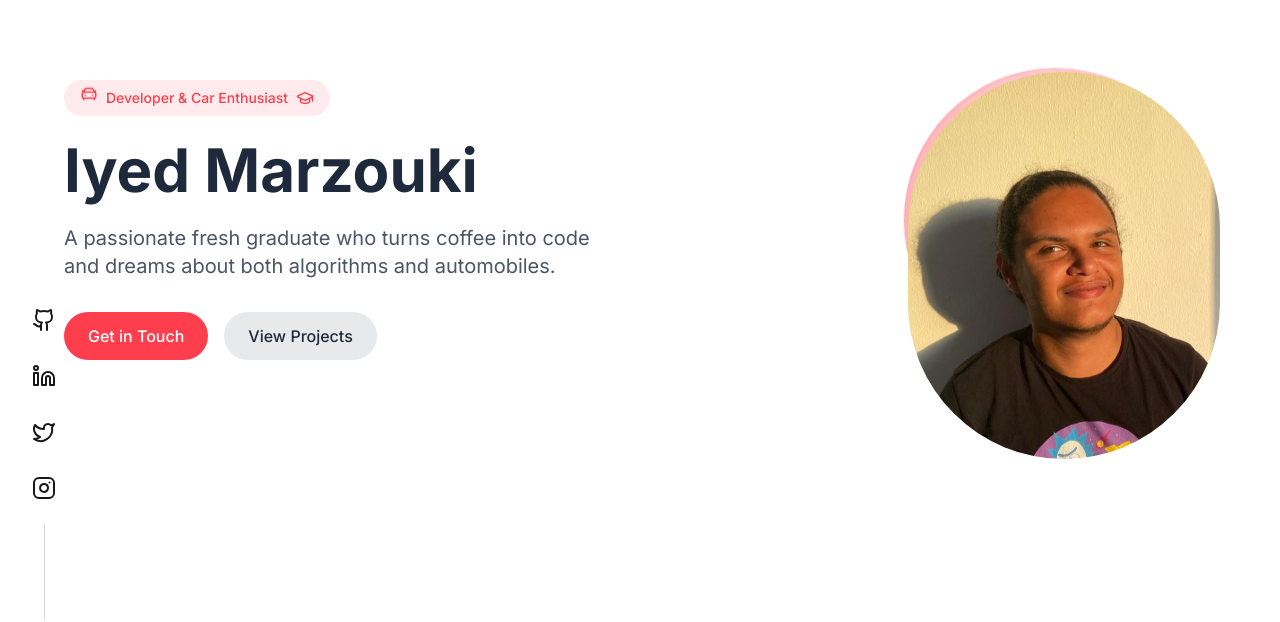
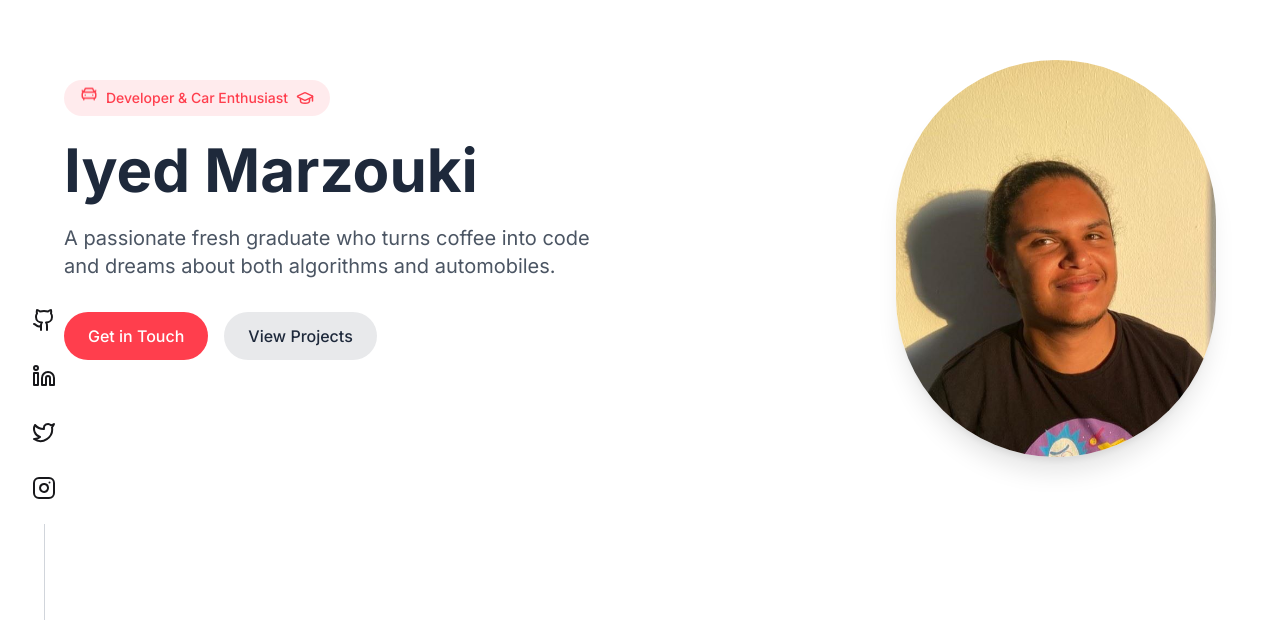
Before and after one commit to iyedmarz/iyed-portfolio-express, a React (Vite) app: page / in a window 1280 px wide. Shown: the part 180-802 px from the top of the page. Built offline with nearby package versions, Linux system fonts and the light colour scheme.

Commit message:
Update Hero Section background
The prompt requested a change to the background of the hero section image.  No specific changes were detailed.

```diff
--- a/src/components/HeroSection.tsx
+++ b/src/components/HeroSection.tsx
@@ -34,11 +34,10 @@ const HeroSection = () => {
         </div>
         <div className="md:flex-1 flex justify-center md:justify-end animate-fade-in">
           <div className="relative w-64 h-64 sm:w-72 sm:h-72 md:w-80 md:h-80">
-            <div className="absolute inset-0 rounded-full bg-gradient-to-tr from-primary to-primary/50 animate-rev-light" />
             <img
               src="/lovable-uploads/6e928848-6d41-4d40-a5b0-bd618017e9b3.png"
               alt="Iyed Marzouki"
-              className="absolute inset-2 rounded-full object-cover border-4 border-white/10 hover:scale-105 transition-transform duration-300"
+              className="rounded-full object-cover hover:scale-105 transition-transform duration-300 shadow-xl"
             />
           </div>
         </div>
```
